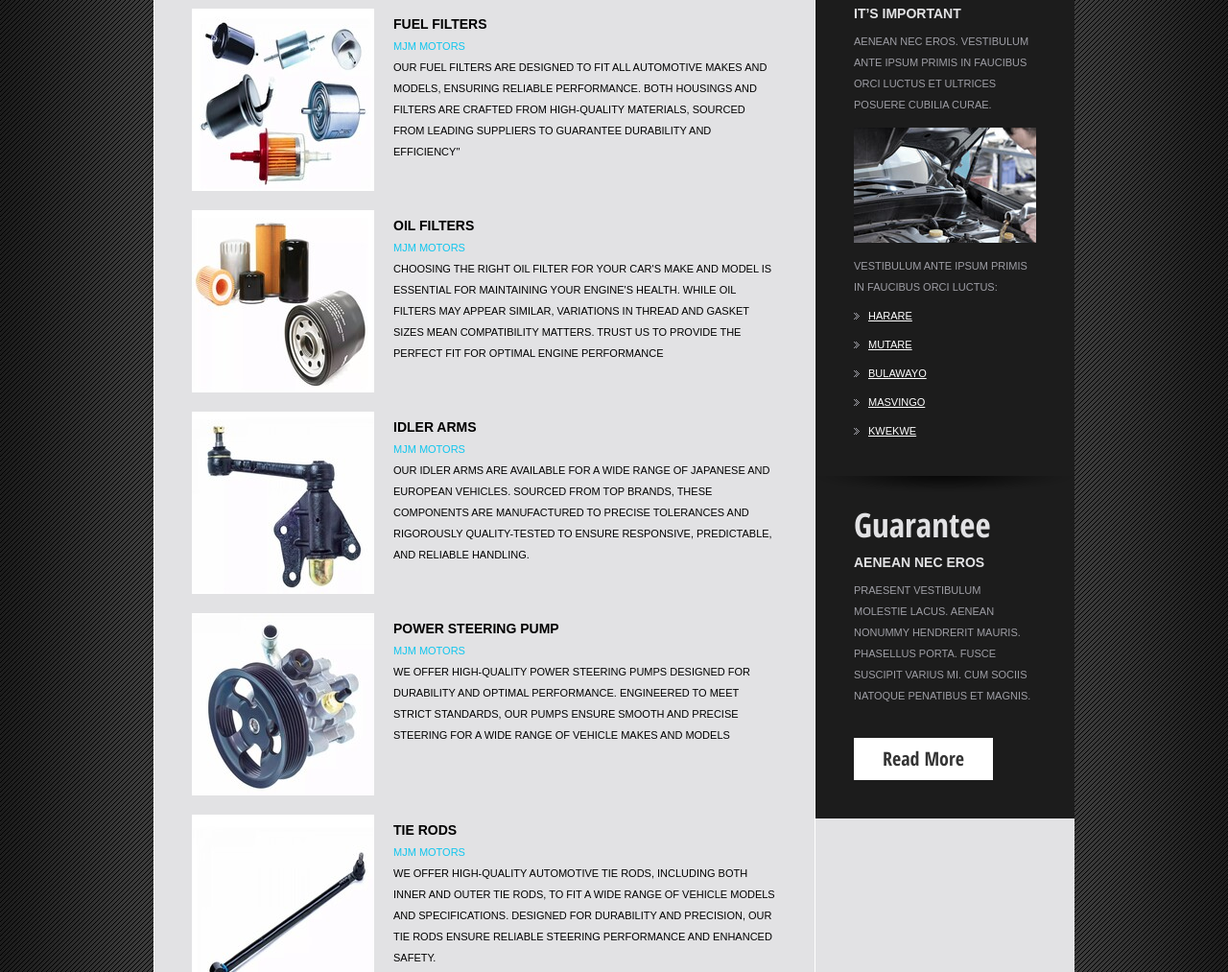
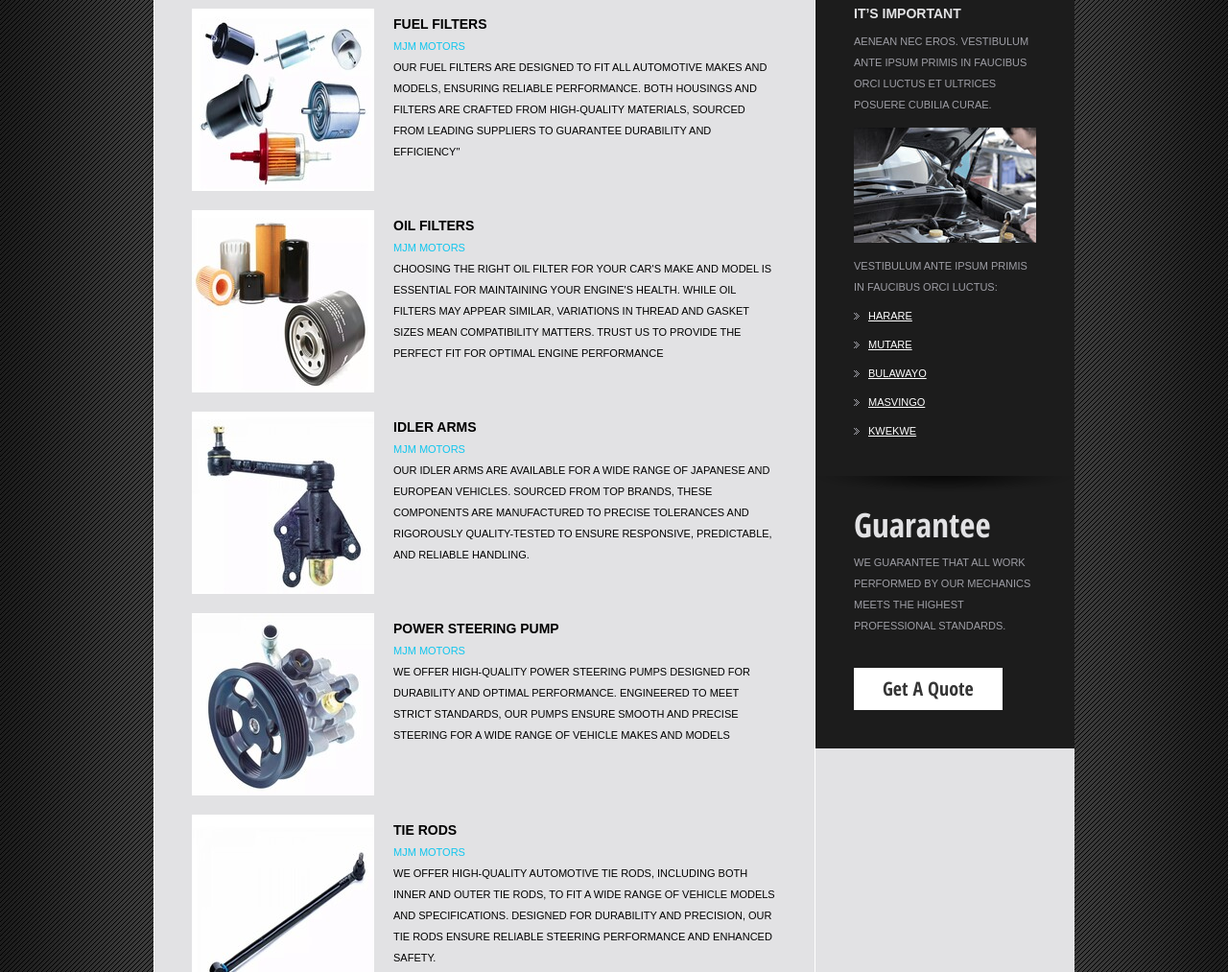
Before and after one commit to marangstavo/MJM-Motors, a plain HTML site: page shaft.html in a window 1280 px wide. Shown: the part 246-1259 px from the top of the page at 96% size. Drawn offline with Linux system fonts and the light colour scheme.

Commit message:
Update shaft.html

```diff
--- a/shaft.html
+++ b/shaft.html
@@ -103,9 +103,8 @@
           </ul>
         </div>
         <h2 class="p2">Guarantee</h2>
-        <p class="text-3 upper p2">Aenean nec eros</p>
-        <p class="upper">Praesent vestibulum molestie lacus. Aenean nonummy hendrerit mauris. Phasellus porta. Fusce suscipit varius mi. Cum sociis natoque penatibus et magnis.</p>
-        <a href="#" class="button-2 top-3">Read More</a> </div>
+        <p class="upper">We guarantee that all work performed by our mechanics meets the highest professional standards.</p>
+        <a href="https://wa.me/263783811887" class="button-2 top-3">Get A Quote</a> </div>
     </div>
   </section>
   <footer><div class="logos">
```
